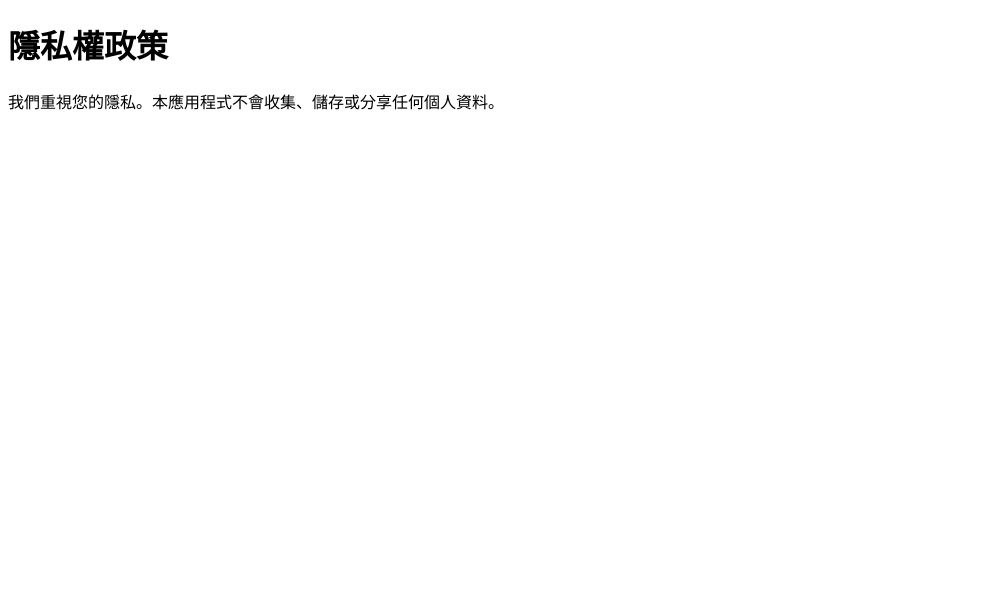
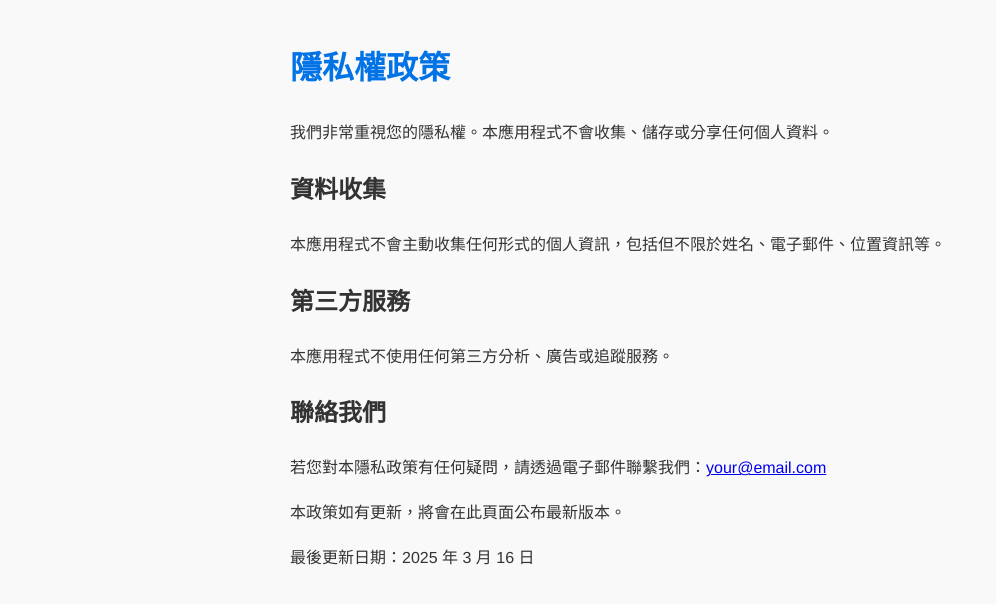
Before and after one commit to miaowangtw/privacy-policy, a plain HTML site: page index.html in a window 1280 px wide. Shown: the whole page, without its empty margins (0-996 px from the left). Drawn offline with Linux system fonts and the light colour scheme.

Commit message:
2025.01.16

```diff
--- a/index.html
+++ b/index.html
@@ -1,12 +1,39 @@
-<!-- index.html -->
 <!DOCTYPE html>
-<html>
+<html lang="zh-Hant">
 <head>
   <meta charset="UTF-8">
   <title>隱私權政策</title>
+  <meta name="viewport" content="width=device-width, initial-scale=1.0">
+  <style>
+    body {
+      font-family: "Helvetica Neue", Helvetica, Arial, sans-serif;
+      max-width: 700px;
+      margin: 40px auto;
+      padding: 0 20px;
+      line-height: 1.8;
+      background-color: #f9f9f9;
+      color: #333;
+    }
+    h1 {
+      color: #0073e6;
+    }
+  </style>
 </head>
 <body>
   <h1>隱私權政策</h1>
-  <p>我們重視您的隱私。本應用程式不會收集、儲存或分享任何個人資料。</p>
+  <p>我們非常重視您的隱私權。本應用程式不會收集、儲存或分享任何個人資料。</p>
+
+  <h2>資料收集</h2>
+  <p>本應用程式不會主動收集任何形式的個人資訊，包括但不限於姓名、電子郵件、位置資訊等。</p>
+
+  <h2>第三方服務</h2>
+  <p>本應用程式不使用任何第三方分析、廣告或追蹤服務。</p>
+
+  <h2>聯絡我們</h2>
+  <p>若您對本隱私政策有任何疑問，請透過電子郵件聯繫我們：<a href="mailto:your@email.com">your@email.com</a></p>
+
+  <p>本政策如有更新，將會在此頁面公布最新版本。</p>
+
+  <p>最後更新日期：2025 年 3 月 16 日</p>
 </body>
 </html>
```
Also changed, not shown: index0.html (added, +12 -0 lines).
